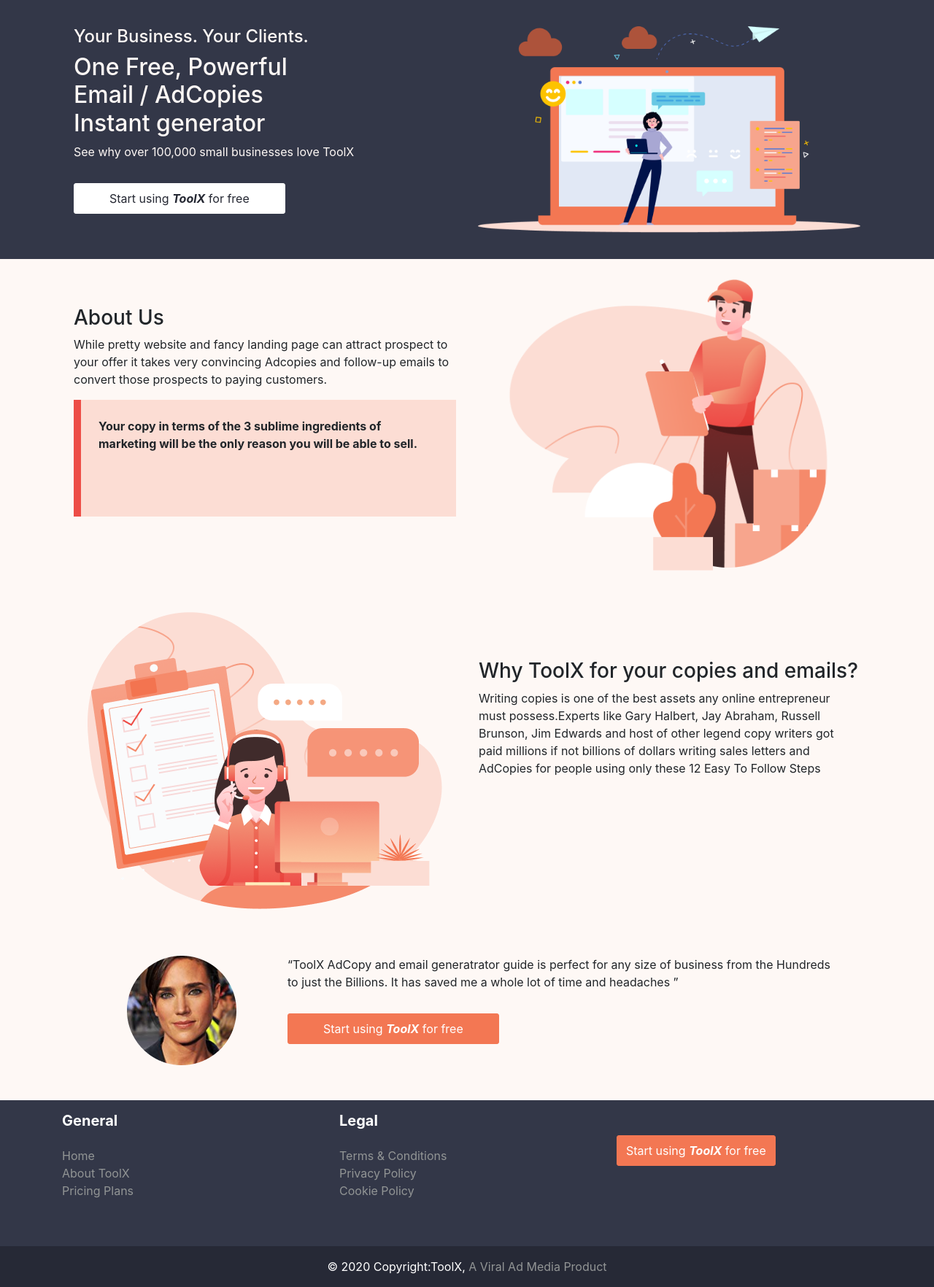
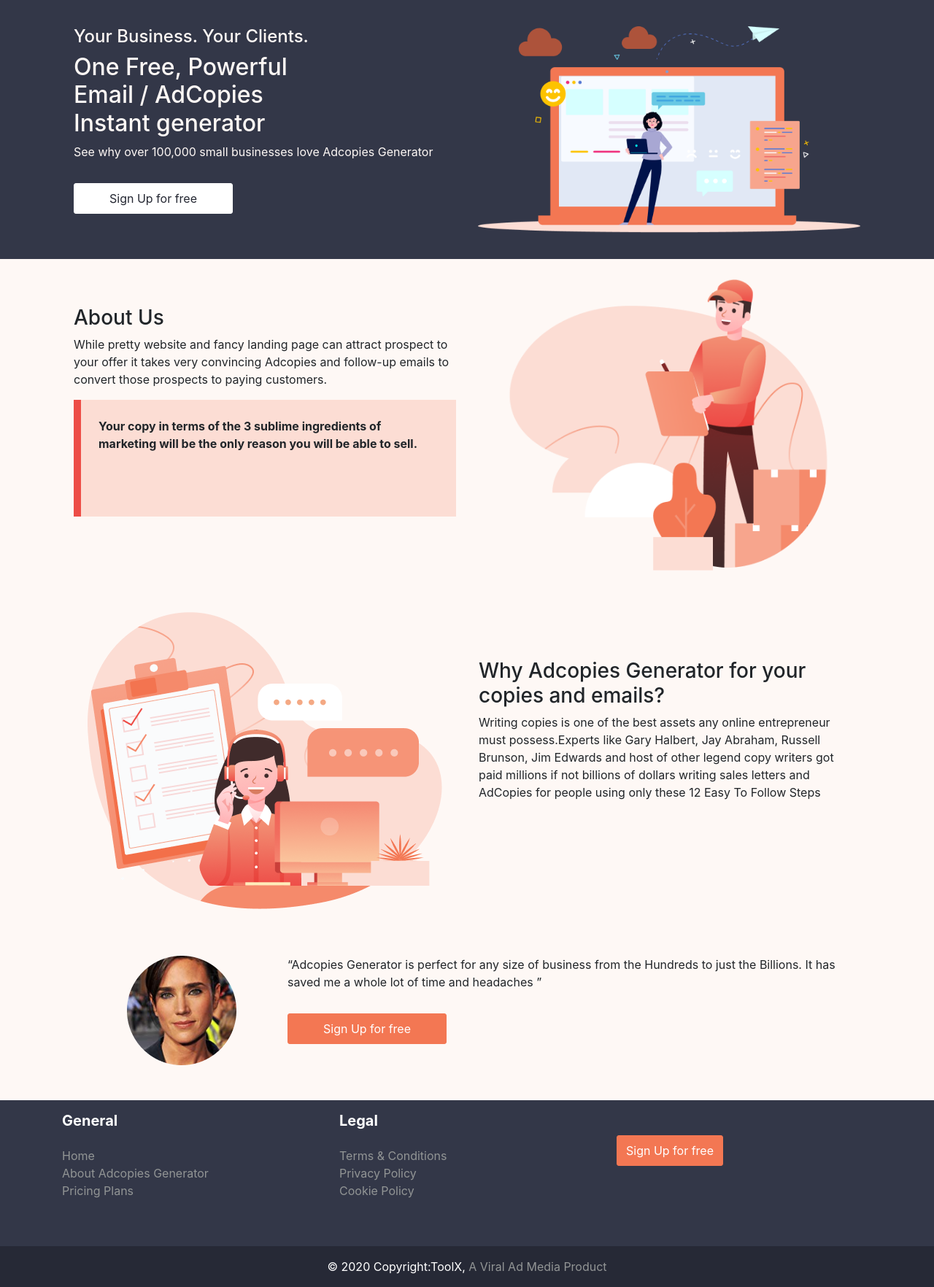
Before and after one commit to AzeezBello/toolx, a Django app: page / in a window 1280 px wide. Shown: the part 68-1832 px from the top of the page at 73% size. Run offline with Django 3.2, Linux system fonts and the light colour scheme; some libraries are stand-ins or nearby versions.

Commit message:
Adcopies Generator

```diff
--- a/templates/footer.html
+++ b/templates/footer.html
@@ -23,7 +23,7 @@
             <a href="/">Home</a>
           </li>
           <li>
-            <a href="/about">About ToolX</a>
+            <a href="/about">About Adcopies Generator</a>
           </li>
           <li>
             <a href="/pricing">Pricing Plans</a>
@@ -63,7 +63,7 @@
 
         <ul class="list-unstyled pt-5">
           <li>
-            <a href="/signup" ><button type="button" class=" xbtn-primary btn btn-primary  py-2">Start using <i><b>ToolX</b></i> for free</button></a>
+            <a href="/signup" ><button type="button" class=" xbtn-primary btn btn-primary  py-2">Sign Up for free</button></a>
           </li>
 
         </ul>
--- a/templates/index.html
+++ b/templates/index.html
@@ -10,9 +10,9 @@
               <div class="col-sm-6">
                   <h4>Your Business. Your Clients.</h4>
                   <h2>One Free, Powerful </br> Email / AdCopies </br>Instant generator</h2>
-                  <p>See why over 100,000 small businesses love ToolX</p>
+                  <p>See why over 100,000 small businesses love Adcopies Generator</p>
                   <div class="cta">
-                      <a href="/signup" ><button type="button" class=" xbtn-white btn btn-primary px-5 py-2">Start using <i><b>ToolX</b></i> for free</button></a>
+                      <a href="/signup" ><button type="button" class=" xbtn-white btn btn-primary px-5 py-2">Sign Up for free</button></a>
 <!--                      <a href="/campaign/create" class="ml-4">Take the tour &rarr;</a>-->
                   </div>
               </div>
@@ -42,7 +42,7 @@
               <img src="{% static '/img/illustrations1.png' %}" alt="logo" class="img-fluid">
           </div>
           <div class="col-sm-6 p-3">
-            <h3 class="pt-5">Why ToolX for your copies and emails?</h3>
+            <h3 class="pt-5">Why Adcopies Generator for your copies and emails?</h3>
             <P>Writing copies is one of the best assets any online entrepreneur must possess.Experts like Gary Halbert, Jay Abraham, Russell Brunson, Jim Edwards
                 and host of other legend copy writers got paid millions if not billions of dollars writing sales letters and AdCopies for people using only these 12 Easy To Follow Steps
             </P>
@@ -56,9 +56,9 @@
                   <img src="{% static '/img/avarta.png' %}" alt="logo" class="img-fluid">
               </div>
               <div class="col-sm-9">
-                  <p>“ToolX AdCopy and email generatrator guide is perfect for any size of business from the Hundreds to just the Billions. It has saved me a whole lot of time and headaches ”</p>
+                  <p>“Adcopies Generator is perfect for any size of business from the Hundreds to just the Billions. It has saved me a whole lot of time and headaches ”</p>
                   <div class="cta">
-                      <a href="/signup" ><button type="button" class=" xbtn-primary btn btn-primary px-5 py-2">Start using <i><b>ToolX</b></i> for free</button></a>
+                      <a href="/signup" ><button type="button" class=" xbtn-primary btn btn-primary px-5 py-2">Sign Up for free</button></a>
                   </div>
               </div>
           </div>
```
